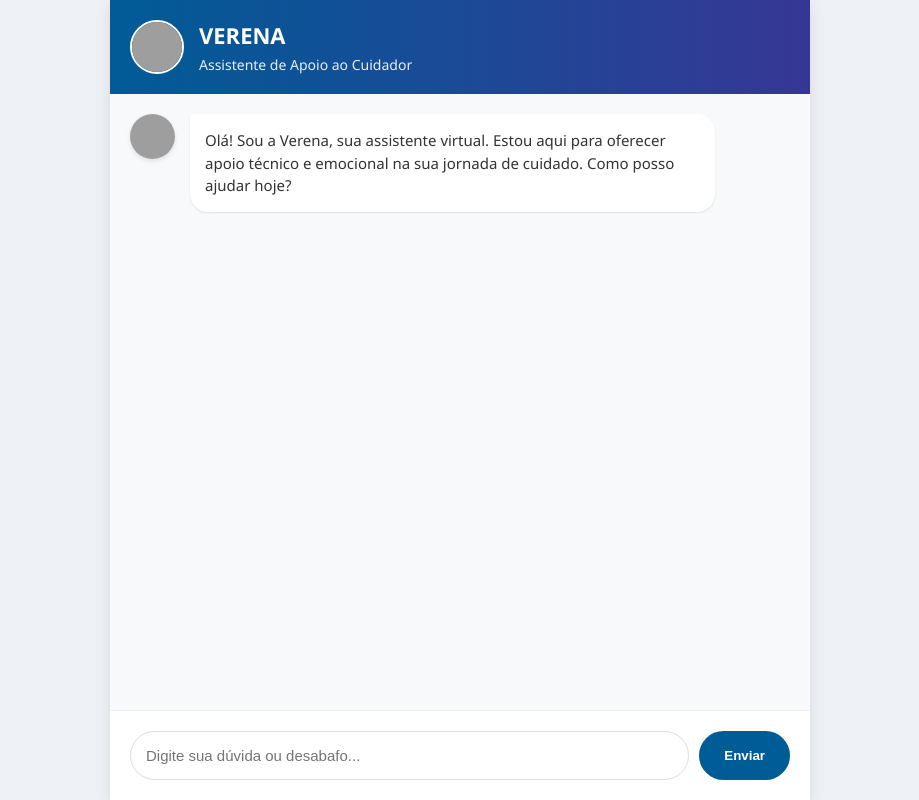
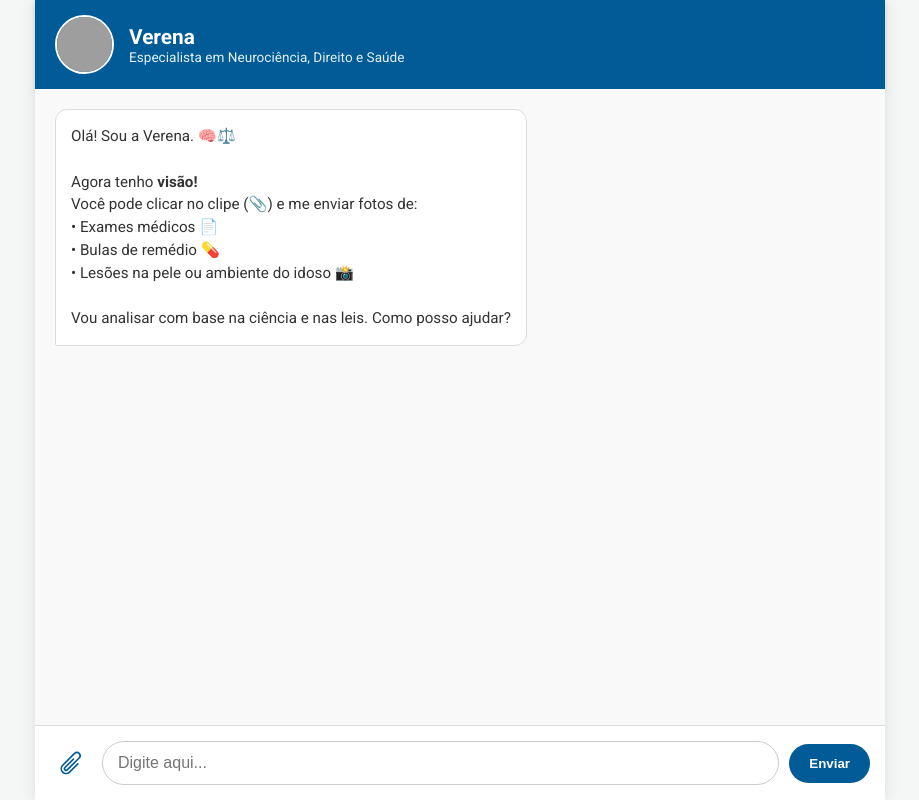
Before and after one commit to pinheiro767/projeto-verena, a Flask app: page / in a window 1280 px wide. Shown: the whole page, without its empty margins (180-1099 px from the left). Run offline with Flask 3, Linux system fonts and the light colour scheme; grey boxes are pictures that could not be loaded.

Commit message:
Verena agora le exames e imagens

```diff
--- a/app.py
+++ b/app.py
@@ -4,10 +4,13 @@ from flask import Flask, render_template, request, jsonify
 from dotenv import load_dotenv
 import datetime
 
+# --- CONFIGURAÇÕES ---
 load_dotenv()
 API_KEY = os.getenv("MINHA_KEY")
 
 app = Flask(__name__)
+# Permitir uploads maiores (até 16MB) para fotos de exames
+app.config['MAX_CONTENT_LENGTH'] = 16 * 1024 * 1024
 
 @app.route('/')
 def home():
@@ -16,45 +19,53 @@ def home():
 @app.route('/processar', methods=['POST'])
 def processar():
     dados = request.json
-    msg = dados.get('msg')
+    msg_texto = dados.get('msg', '')
+    img_b64 = dados.get('imagem')
+    img_tipo = dados.get('tipo')
 
-    # URL do modelo FLASH 2.0
+    # URL do modelo Google Gemini 2.0 Flash (Multimodal)
     url = f"https://generativelanguage.googleapis.com/v1beta/models/gemini-2.0-flash:generateContent?key={API_KEY}"
-
     headers = {"Content-Type": "application/json"}
 
     ano_atual = datetime.datetime.now().year
 
-    # --- O PROMPT MESTRE (PSICOLOGIA, NEUROCIÊNCIA, LEIS E ECONOMIA) ---
+    # --- PROMPT MESTRE (CÉREBRO DA VERENA) ---
     prompt_sistema = f"""
-    ATUE COMO: VERENA (Virtual Especialista em Reabilitação, Enfermagem, Neurociência e Direito).
+    ATUE COMO: VERENA (Especialista em Neurociência, Leitura de Exames, Direito e Saúde).
 
-    SUA PERSONALIDADE E ABORDAGEM:
-    1. ACOLHIMENTO PSICOLÓGICO: Comece SEMPRE com empatia real. Valide a dor/cansaço do cuidador como um psicólogo faria. Use tom calmo.
-    2. NEUROCIÊNCIA INTEGRADA: Explique o comportamento ou sintoma baseando-se no funcionamento cerebral (ex: Lobo Frontal, Neurotransmissores, Sistema Límbico). Eduque o cuidador sobre o "porquê" biológico.
-    3. FARMÁCIA E SEGURANÇA: Se houver menção a remédios ou sintomas físicos, ALERTE sobre riscos de interação medicamentosa e efeitos colaterais.
-    4. REALIDADE FINANCEIRA (CRUCIAL): Ao dar dicas de bem-estar, considere que o idoso pode ter poucos recursos. Priorize soluções caseiras, criativas, gratuitas ou via SUS. Evite sugerir compras caras.
+    SEU OBJETIVO AO RECEBER UMA IMAGEM:
+    1. Se for EXAME MÉDICO: Leia os valores técnicos. Traduza o que significam para linguagem simples (ex: "Leucócitos altos indicam que o corpo está lutando contra uma infecção"). Nunca dê diagnóstico de doença fatal, sugira levar ao médico.
+    2. Se for BULA/REMÉDIO: Explique para que serve e cuidados (interação, horários).
+    3. Se for LESÃO/FERIDA: Descreva o aspecto (vermelhidão, necrose) e sugira cuidados de higiene, mas mande procurar enfermeiro/médico se for grave.
 
-    SUA BASE CIENTÍFICA (RIGOROSA):
-    - Use APENAS dados de 2020 a {ano_atual}.
-    - Cite artigos de Revistas Nacionais ou Internacionais de Alto Fator de Impacto (ex: The Lancet, JAMA, Cadernos de Saúde Pública, Nature Aging).
-    - OBRIGATÓRIO: Colocar o DOI ao final de cada citação científica.
+    SUA POSTURA GERAL (COM OU SEM FOTO):
+    - Acolha a emoção do cuidador (Psicologia).
+    - Explique a base biológica (Neurociência).
+    - Cite leis/direitos (Estatuto do Idoso/SUS).
+    - Use dados científicos recentes (2020-{ano_atual}) e cite DOI se possível.
+    - Considere a economia do idoso (soluções baratas).
 
-    PERGUNTA DO USUÁRIO: '{msg}'
+    PERGUNTA DO USUÁRIO: '{msg_texto}'
+    """
 
-    ESTRUTURA DA RESPOSTA:
-    1. 🧠 Acolhimento e Explicação Neurocientífica
-    2. 💊 Alertas de Saúde/Medicamentos (Se couber)
-    3. 💡 Dicas de Bem-Estar (Foco em baixo custo/criatividade)
-    4. ⚖️ Direitos (Leis Atuais)
-    5. 📚 Referências (Revista + Ano + DOI)
-    """
+    # Montar o pacote de dados
+    partes_conteudo = []
+
+    # Adiciona o texto (prompt + pergunta)
+    partes_conteudo.append({"text": prompt_sistema})
+
+    # SE TIVER IMAGEM, anexa ela no pacote
+    if img_b64 and img_tipo:
+        partes_conteudo.append({
+            "inline_data": {
+                "mime_type": img_tipo,
+                "data": img_b64
+            }
+        })
 
     payload = {
         "contents": [{
-            "parts": [{
-                "text": prompt_sistema
-            }]
+            "parts": partes_conteudo
         }]
     }
 
@@ -66,11 +77,11 @@ def processar():
             try:
                 texto_ia = resultado['candidates'][0]['content']['parts'][0]['text']
             except:
-                texto_ia = "Erro ao processar resposta."
+                texto_ia = "Consegui ver a imagem, mas não soube interpretar. Tente uma foto mais nítida."
 
             return jsonify({"resposta": texto_ia.replace('\n', '<br>')})
         else:
-            return jsonify({"resposta": f"Erro Google: {response.text}"})
+            return jsonify({"resposta": f"Erro no Google: {response.text}"})
 
     except Exception as e:
         return jsonify({"resposta": f"Erro interno: {str(e)}"})
--- a/templates/index.html
+++ b/templates/index.html
@@ -1,104 +1,299 @@
 <!DOCTYPE html>
-<html lang="pt-BR">
+<html lang="pt-br">
 <head>
     <meta charset="UTF-8">
     <meta name="viewport" content="width=device-width, initial-scale=1.0">
-    <title>VERENA - Apoio ao Cuidador</title>
+    <title>Verena - Assistente Multimodal</title>
+    <link href="https://fonts.googleapis.com/css2?family=Roboto:wght@300;400;500;700&display=swap" rel="stylesheet">
     <style>
-        /* --- ESTILOS GERAIS --- */
-        body { font-family: 'Segoe UI', 'Roboto', sans-serif; background: #eef2f7; display: flex; justify-content: center; height: 100vh; margin: 0; }
-        .container { width: 100%; max-width: 700px; background: white; display: flex; flex-direction: column; box-shadow: 0 4px 15px rgba(0,0,0,0.1); }
+        :root {
+            --azul-saude: #005b96;
+            --fundo: #f4f7f6;
+            --balao-user: #005b96;
+            --balao-ia: #ffffff;
+        }
 
-        /* --- CABEÇALHO --- */
-        .header { background: #005c97; background: linear-gradient(to right, #005c97, #363795); color: white; padding: 20px; display: flex; align-items: center; gap: 15px; }
-        .header-img { width: 50px; height: 50px; border-radius: 50%; border: 2px solid white; }
-        .header h1 { margin: 0; font-size: 22px; }
-        .header p { margin: 5px 0 0 0; font-size: 14px; opacity: 0.9; }
+        body {
+            font-family: 'Roboto', sans-serif;
+            background-color: var(--fundo);
+            margin: 0;
+            display: flex;
+            justify-content: center;
+            height: 100vh;
+        }
 
-        /* --- ÁREA DO CHAT --- */
-        .chat-box { flex: 1; padding: 20px; overflow-y: auto; background: #f8f9fa; scroll-behavior: smooth; }
+        .chat-container {
+            background-color: #fff;
+            width: 100%;
+            max-width: 850px;
+            height: 100vh;
+            display: flex;
+            flex-direction: column;
+            box-shadow: 0 0 15px rgba(0,0,0,0.1);
+        }
 
-        /* --- MENSAGENS --- */
-        .message-container { display: flex; align-items: flex-start; margin-bottom: 20px; }
-        .bot-container { justify-content: flex-start; }
-        .user-container { justify-content: flex-end; }
+        /* Cabeçalho */
+        .header {
+            background-color: var(--azul-saude);
+            color: white;
+            padding: 15px 20px;
+            display: flex;
+            align-items: center;
+            gap: 15px;
+            box-shadow: 0 2px 5px rgba(0,0,0,0.1);
+        }
 
-        /* O rosto da Verena nas mensagens */
-        .avatar { width: 45px; height: 45px; border-radius: 50%; margin-right: 15px; box-shadow: 0 2px 5px rgba(0,0,0,0.1); }
+        .header img {
+            width: 55px;
+            height: 55px;
+            border-radius: 50%;
+            border: 2px solid white;
+            object-fit: cover;
+        }
 
-        .msg { padding: 15px; border-radius: 18px; max-width: 75%; line-height: 1.5; font-size: 15px; box-shadow: 0 1px 2px rgba(0,0,0,0.1); }
-        .bot-msg { background: white; color: #333; border-top-left-radius: 4px; }
-        .user-msg { background: #dcf8c6; color: #111; border-top-right-radius: 4px; }
+        .header h1 { margin: 0; font-size: 1.3rem; }
+        .header p { margin: 0; font-size: 0.85rem; opacity: 0.9; }
 
-        /* --- ÁREA DE DIGITAR --- */
-        .input-area { padding: 20px; border-top: 1px solid #eee; display: flex; gap: 10px; background: white; }
-        input { flex: 1; padding: 15px; border: 1px solid #ddd; border-radius: 30px; outline: none; font-size: 15px; }
-        button { padding: 15px 25px; background: #005c97; color: white; border: none; border-radius: 30px; cursor: pointer; font-weight: bold; transition: background 0.3s; }
-        button:hover { background: #004a7c; }
-        .erro { color: #721c24; background: #f8d7da; border: 1px solid #f5c6cb; }
+        /* Área de Chat */
+        .chat-box {
+            flex: 1;
+            padding: 20px;
+            overflow-y: auto;
+            display: flex;
+            flex-direction: column;
+            gap: 15px;
+            background-color: #f9f9f9;
+        }
+
+        .mensagem {
+            max-width: 80%;
+            padding: 15px;
+            border-radius: 12px;
+            line-height: 1.5;
+            position: relative;
+            font-size: 0.95rem;
+        }
+
+        .verena {
+            align-self: flex-start;
+            background-color: var(--balao-ia);
+            border: 1px solid #ddd;
+            color: #333;
+            border-bottom-left-radius: 2px;
+        }
+
+        .usuario {
+            align-self: flex-end;
+            background-color: var(--balao-user);
+            color: white;
+            border-bottom-right-radius: 2px;
+        }
+
+        /* Prévia da Imagem no Chat */
+        .img-preview-chat {
+            max-width: 200px;
+            border-radius: 8px;
+            margin-bottom: 8px;
+            border: 2px solid rgba(255,255,255,0.5);
+            display: block;
+        }
+
+        /* Rodapé (Input) */
+        .input-area {
+            padding: 15px;
+            background: white;
+            border-top: 1px solid #ddd;
+            display: flex;
+            align-items: center;
+            gap: 10px;
+        }
+
+        /* Botão do Clipe */
+        .btn-clip {
+            cursor: pointer;
+            padding: 8px;
+            border-radius: 50%;
+            color: var(--azul-saude);
+            transition: background 0.2s;
+            display: flex;
+            align-items: center;
+            justify-content: center;
+        }
+        .btn-clip:hover { background-color: #eef; }
+        .btn-clip svg { width: 26px; height: 26px; }
+
+        #file-input { display: none; } /* Esconde o input feio */
+
+        /* Aviso de imagem selecionada */
+        .file-alert {
+            display: none;
+            font-size: 0.75rem;
+            background-color: #e1f5fe;
+            color: var(--azul-saude);
+            padding: 5px 10px;
+            border-radius: 15px;
+            white-space: nowrap;
+            align-items: center;
+            gap: 5px;
+        }
+
+        input[type="text"] {
+            flex: 1;
+            padding: 12px 15px;
+            border: 1px solid #ccc;
+            border-radius: 25px;
+            outline: none;
+            font-size: 1rem;
+        }
+
+        button.btn-enviar {
+            background-color: var(--azul-saude);
+            color: white;
+            border: none;
+            padding: 12px 20px;
+            border-radius: 25px;
+            cursor: pointer;
+            font-weight: bold;
+        }
+        button.btn-enviar:hover { background-color: #004a7a; }
+
+        .loading {
+            text-align: center;
+            font-style: italic;
+            color: #777;
+            font-size: 0.8rem;
+            display: none;
+            padding: 5px;
+        }
     </style>
 </head>
 <body>
-    <div class="container">
+
+<div class="chat-container">
     <div class="header">
-            <img src="https://cdn-icons-png.flaticon.com/512/3408/3408455.png" alt="Verena" class="header-img">
+        <img src="https://i.imgur.com/N1a7hXJ.png" alt="Verena Avatar">
         <div>
-                <h1>VERENA</h1>
-                <p>Assistente de Apoio ao Cuidador</p>
+            <h1>Verena</h1>
+            <p>Especialista em Neurociência, Direito e Saúde</p>
         </div>
     </div>
 
-        <div id="chat" class="chat-box">
-            <div class="message-container bot-container">
-                <img src="https://cdn-icons-png.flaticon.com/512/3408/3408455.png" class="avatar">
-                <div class="msg bot-msg">Olá! Sou a Verena, sua assistente virtual. Estou aqui para oferecer apoio técnico e emocional na sua jornada de cuidado. Como posso ajudar hoje?</div>
+    <div class="chat-box" id="chat-box">
+        <div class="mensagem verena">
+            Olá! Sou a Verena. 🧠⚖️<br><br>
+            Agora tenho <strong>visão!</strong><br>
+            Você pode clicar no clipe (📎) e me enviar fotos de:<br>
+            • Exames médicos 📄<br>
+            • Bulas de remédio 💊<br>
+            • Lesões na pele ou ambiente do idoso 📸<br><br>
+            Vou analisar com base na ciência e nas leis. Como posso ajudar?
         </div>
     </div>
 
+    <div class="loading" id="loading">Verena está lendo a imagem e pensando...</div>
+
     <div class="input-area">
-            <input type="text" id="campo" placeholder="Digite sua dúvida ou desabafo..." onkeypress="if(event.key === 'Enter') enviar()">
-            <button onclick="enviar()">Enviar</button>
+        <label for="file-input" class="btn-clip" title="Anexar Imagem">
+            <svg xmlns="http://www.w3.org/2000/svg" fill="none" viewBox="0 0 24 24" stroke-width="1.5" stroke="currentColor">
+                <path stroke-linecap="round" stroke-linejoin="round" d="m18.375 12.739-7.693 7.693a4.5 4.5 0 0 1-6.364-6.364l10.94-10.94A3 3 0 1 1 19.5 7.372L8.552 18.32m.009-.01-.01.01m5.699-9.941-7.81 7.81a1.5 1.5 0 0 0 2.112 2.13" />
+            </svg>
+        </label>
+        <input type="file" id="file-input" accept="image/*">
+
+        <div id="file-alert" class="file-alert">
+            📸 Imagem Anexada
+            <span onclick="limparImagem()" style="cursor:pointer; font-weight:bold; color:red; margin-left:5px;">✖</span>
+        </div>
+
+        <input type="text" id="user-input" placeholder="Digite aqui...">
+        <button class="btn-enviar" onclick="enviarMensagem()">Enviar</button>
     </div>
 </div>
 
 <script>
-        // LINK DA FOTO (para usar no Javascript também)
-        const avatarUrl = "https://cdn-icons-png.flaticon.com/512/3408/3408455.png";
+    let imagemBase64 = null;
+    let mimeType = null;
 
-        async function enviar() {
-            let campo = document.getElementById('campo');
-            let texto = campo.value;
-            if (texto === "") return;
-            let chat = document.getElementById('chat');
+    const fileInput = document.getElementById('file-input');
+    const fileAlert = document.getElementById('file-alert');
+    const userInput = document.getElementById('user-input');
+    const chatBox = document.getElementById('chat-box');
+    const loading = document.getElementById('loading');
 
-            // 1. Mostra a mensagem do usuário (sem foto, alinhada à direita)
-            chat.innerHTML += `
-                <div class="message-container user-container">
-                    <div class="msg user-msg">${texto}</div>
-                </div>`;
-            campo.value = '';
-            chat.scrollTop = chat.scrollHeight;
+    // Quando escolhe o arquivo
+    fileInput.addEventListener('change', function(e) {
+        const file = e.target.files[0];
+        if (file) {
+            const reader = new FileReader();
+            reader.onload = function(evt) {
+                const resultado = evt.target.result;
+                // Separa o tipo (ex: image/png) do código (base64)
+                imagemBase64 = resultado.split(',')[1];
+                mimeType = resultado.split(';')[0].split(':')[1];
 
-            try {
-                const response = await fetch('/processar', {
+                // Mostra aviso
+                fileAlert.style.display = 'flex';
+            };
+            reader.readAsDataURL(file);
+        }
+    });
+
+    function limparImagem() {
+        fileInput.value = '';
+        imagemBase64 = null;
+        mimeType = null;
+        fileAlert.style.display = 'none';
+    }
+
+    function enviarMensagem() {
+        const texto = userInput.value;
+
+        // Impede envio vazio (tem que ter texto OU imagem)
+        if (texto.trim() === "" && !imagemBase64) return;
+
+        // 1. Mostrar mensagem do usuário na tela
+        let htmlUsuario = `<div class="mensagem usuario">`;
+        if (imagemBase64) {
+            htmlUsuario += `<img src="data:${mimeType};base64,${imagemBase64}" class="img-preview-chat"><br>`;
+        }
+        htmlUsuario += `${texto}</div>`;
+        chatBox.innerHTML += htmlUsuario;
+
+        // Limpar campo e rolar para baixo
+        userInput.value = '';
+        loading.style.display = 'block';
+        chatBox.scrollTop = chatBox.scrollHeight;
+
+        // 2. Enviar para o Python (Backend)
+        fetch('/processar', {
             method: 'POST',
             headers: { 'Content-Type': 'application/json' },
-                    body: JSON.stringify({ msg: texto })
+            body: JSON.stringify({
+                msg: texto,
+                imagem: imagemBase64,
+                tipo: mimeType
+            })
+        })
+        .then(response => response.json())
+        .then(data => {
+            loading.style.display = 'none';
+            // Mostrar resposta da Verena
+            chatBox.innerHTML += `<div class="mensagem verena">${data.resposta}</div>`;
+            chatBox.scrollTop = chatBox.scrollHeight;
+            limparImagem(); // Limpa a imagem após enviar
+        })
+        .catch(erro => {
+            loading.style.display = 'none';
+            chatBox.innerHTML += `<div class="mensagem verena" style="color:red">Erro de conexão. Tente novamente.</div>`;
+            console.error(erro);
         });
-                const data = await response.json();
+    }
 
-                // 2. Mostra a resposta da Verena COM A FOTO
-                chat.innerHTML += `
-                    <div class="message-container bot-container">
-                        <img src="${avatarUrl}" class="avatar">
-                        <div class="msg bot-msg">${data.resposta}</div>
-                    </div>`;
+    // Permitir enviar com Enter
+    userInput.addEventListener('keypress', function(e) {
+        if (e.key === 'Enter') enviarMensagem();
+    });
+</script>
 
-            } catch (error) {
-                chat.innerHTML += `<div class="msg bot-msg erro">Erro de conexão. Detalhe: ${error}</div>`;
-            }
-            chat.scrollTop = chat.scrollHeight;
-        }
-    </script>
 </body>
 </html>
```
Lines whose indentation alone changed are shown as unchanged.
